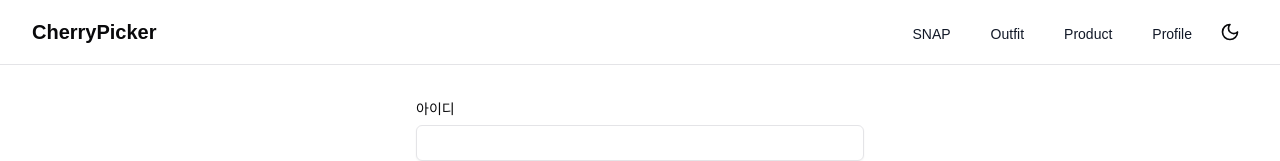
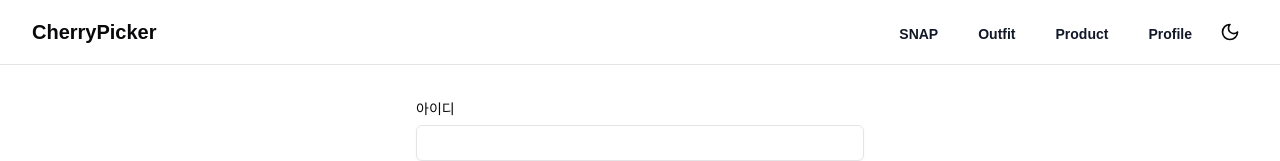
Before and after one commit to jihyean/cherrypicker, a Next.js app in the folder front/: page /register in a window 1280 px wide. Shown: the top 161 px of the page. Built offline with nearby package versions, Linux system fonts and the light colour scheme.

Commit message:
[style] AuthForm 다크모드 적용

```diff
--- a/front/src/components/Nav.tsx
+++ b/front/src/components/Nav.tsx
@@ -72,7 +72,7 @@ function NavLink({ href, children }: { href: string; children: React.ReactNode }
   return (
     <Link
       href={href}
-      className="inline-flex items-center px-1 pt-1 text-sm font-medium text-gray-900 hover:text-gray-700"
+      className="inline-flex items-center px-1 pt-1 text-sm font-semibold text-gray-900 hover:text-gray-700 dark:text-zinc-50"
     >
       {children}
     </Link>
--- a/front/src/components/auth/AuthForm.tsx
+++ b/front/src/components/auth/AuthForm.tsx
@@ -77,7 +77,7 @@ export default function AuthForm({ mode, onSubmit }: AuthFormProps) {
   }
 
   return (
-    <div className="min-h-screen bg-white">
+    <div className="min-h-screen bg-white dark:bg-transparent">
       <main className="container mx-auto mt-8 px-4">
         <form onSubmit={handleSubmit} className="max-w-md mx-auto space-y-6">
           <div>
@@ -226,13 +226,13 @@ export default function AuthForm({ mode, onSubmit }: AuthFormProps) {
               className="h-4 w-4 text-blue-600 focus:ring-blue-500 border-gray-300 rounded"
               required
             />
-            <Label htmlFor="terms" className="ml-2 block text-sm text-gray-900">
+            <Label htmlFor="terms" className="ml-2 block text-sm text-gray-900 dark:text-zinc-50">
               만 14세 이상입니다. (필수)
             </Label>
           </div>
 
           <div>
-            <Button type="submit" className="w-full bg-black hover:bg-gray-800 text-white">
+            <Button type="submit" className="w-full bg-black hover:bg-gray-800 text-white dark:bg-white dark:text-black dark:hover:bg-gray-800">
               가입하기
             </Button>
           </div>
```
